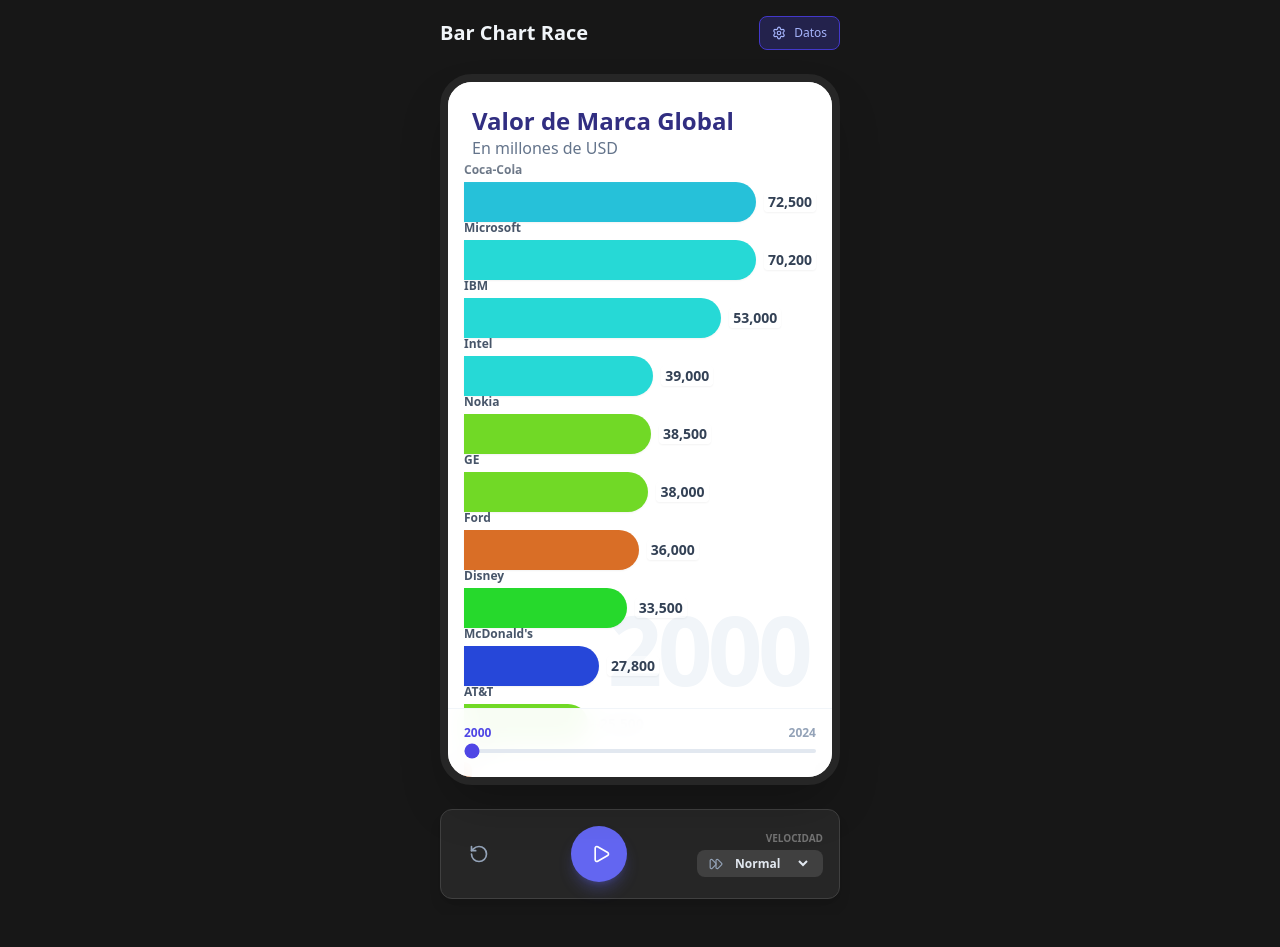
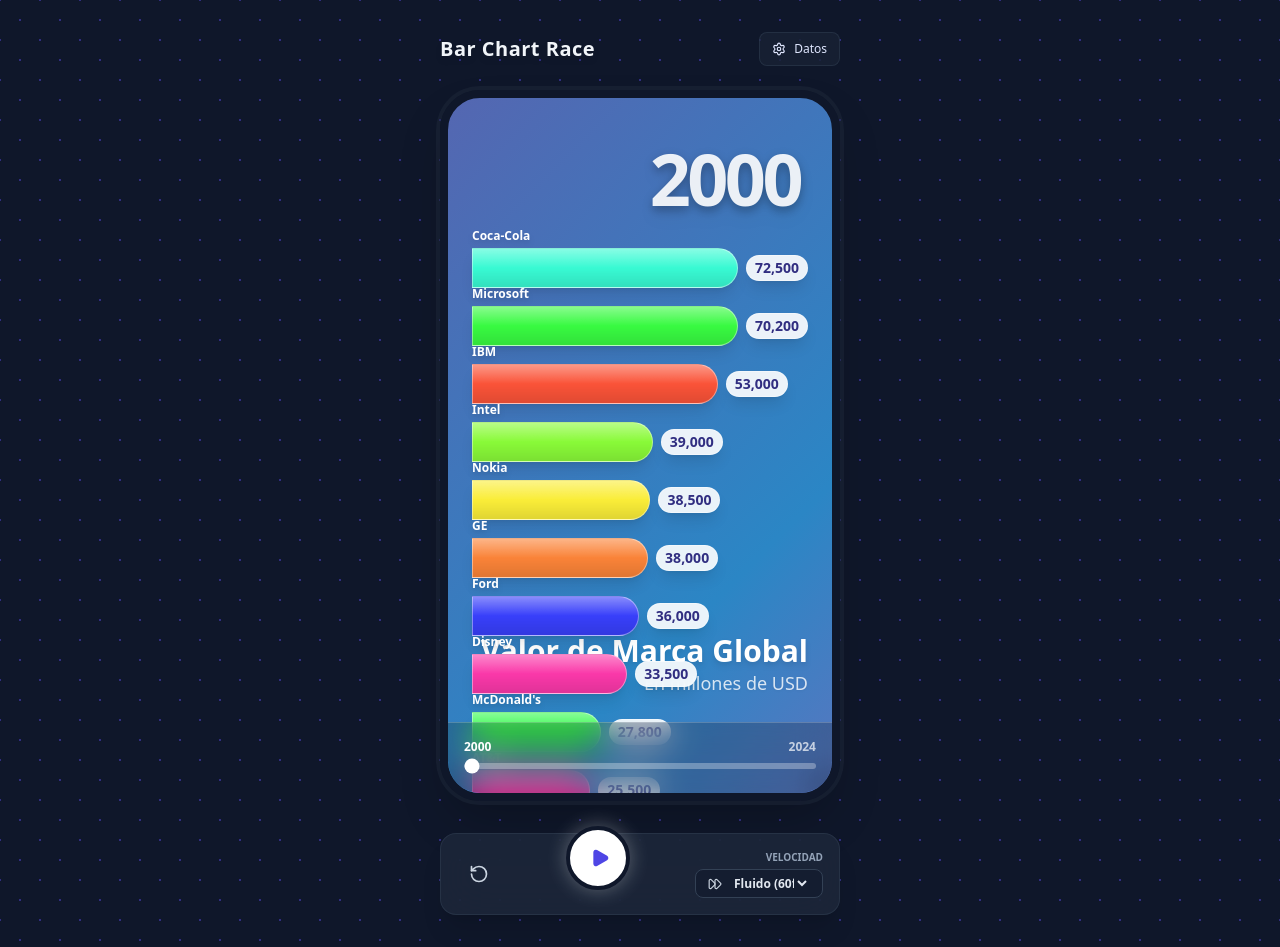
Before and after one commit to aritzgomez7-bot/BarRaces, a plain HTML site: page index.html in a window 1280 px wide. Before the commit the page ends 915 px from the top, so only its background shows below. Drawn offline with nearby package versions, Linux system fonts and the light colour scheme.

Commit message:
Update index.html

```diff
--- a/index.html
+++ b/index.html
@@ -3,43 +3,62 @@
 <head>
     <meta charset="UTF-8">
     <meta name="viewport" content="width=device-width, initial-scale=1.0">
-    <title>Bar Chart Race - Vertical</title>
+    <title>Bar Chart Race - Ultra Fluid</title>
     <!-- Tailwind CSS -->
     <script src="https://cdn.tailwindcss.com"></script>
     <!-- Lucide Icons -->
     <script src="https://unpkg.com/lucide@latest"></script>
 
     <style>
-        /* Custom smooth transition classes */
+        /* --- Transiciones Suaves --- */
         .bar-transition {
             transition-property: top, width, opacity, background-color;
             transition-timing-function: linear;
         }
 
-        /* Ocultar barra de scroll en el editor */
-        .no-scrollbar::-webkit-scrollbar {
-            display: none;
+        /* --- Scrollbar Oculta --- */
+        .no-scrollbar::-webkit-scrollbar { display: none; }
+        .no-scrollbar { -ms-overflow-style: none; scrollbar-width: none; }
+
+        /* --- NUEVA ANIMACIÓN DE FONDO VIBRANTE --- */
+        @keyframes gradient-flow {
+            0% { background-position: 0% 50%; }
+            50% { background-position: 100% 50%; }
+            100% { background-position: 0% 50%; }
         }
-        .no-scrollbar {
-            -ms-overflow-style: none;
-            scrollbar-width: none;
+
+        /* Fondo Oscuro Tech (Cuerpo de la página) */
+        .tech-bg-dark {
+            background-color: #0f172a;
+            background-image: radial-gradient(#312e81 1px, transparent 1px), radial-gradient(#312e81 1px, #0f172a 1px);
+            background-size: 40px 40px;
+            background-position: 0 0, 20px 20px;
+        }
+
+        /* Fondo VISUALMENTE ATRACTIVO (Interior del móvil) */
+        .visual-bg-vibrant {
+            /* Opción mejorada: Aurora Neon con alto contraste */
+            background: linear-gradient(-45deg, #FF3CAC, #2B86C5, #784BA0, #FF3CAC);
+            background-size: 400% 400%;
+            animation: gradient-flow 15s ease infinite;
         }
     </style>
 </head>
-<body class="min-h-screen bg-neutral-900 text-slate-100 font-sans p-4 flex flex-col items-center justify-center">
+<!-- Aplicamos fondo tech oscuro al cuerpo -->
+<body class="min-h-screen tech-bg-dark text-slate-100 font-sans py-8 px-4 flex flex-col items-center justify-center">
 
     <!-- Header -->
-    <div class="w-full max-w-[400px] mb-4 flex justify-between items-center pb-2">
-        <h1 class="text-xl font-bold text-slate-100">Bar Chart Race</h1>
-        <button id="toggle-editor-btn" class="flex items-center gap-2 text-xs text-indigo-300 hover:text-indigo-100 transition-colors font-medium bg-indigo-900/50 px-3 py-2 rounded-lg border border-indigo-700">
+    <div class="w-full max-w-[400px] mb-4 flex justify-between items-center pb-2 z-10">
+        <h1 class="text-xl font-bold text-slate-100 drop-shadow-md tracking-wide">Bar Chart Race</h1>
+        <button id="toggle-editor-btn" class="flex items-center gap-2 text-xs text-indigo-100 hover:text-white transition-colors font-medium bg-slate-800/50 backdrop-blur-md px-3 py-2 rounded-lg border border-slate-700/50">
             <i data-lucide="settings" class="w-3.5 h-3.5"></i>
             <span id="editor-btn-text">Datos</span>
         </button>
     </div>
 
     <!-- Editor Modal (Hidden by default) -->
-    <div id="editor-modal" class="hidden fixed inset-0 z-50 flex items-center justify-center p-4 bg-black/50 backdrop-blur-sm">
-        <div class="w-full max-w-4xl bg-white rounded-xl shadow-xl border border-slate-200 overflow-hidden animate-in fade-in zoom-in duration-300 max-h-[90vh] flex flex-col text-slate-800">
+    <div id="editor-modal" class="hidden fixed inset-0 z-50 flex items-center justify-center p-4 bg-black/60 backdrop-blur-sm">
+        <div class="w-full max-w-4xl bg-white rounded-xl shadow-2xl border border-slate-200 overflow-hidden animate-in fade-in zoom-in duration-300 max-h-[90vh] flex flex-col text-slate-800">
             <div class="p-4 bg-indigo-900 text-white flex justify-between items-center shrink-0">
                 <h3 class="font-bold flex items-center gap-2"><i data-lucide="settings" class="w-5 h-5"></i> Configuración</h3>
                 <button id="close-editor-btn" class="hover:text-indigo-200 text-xl font-bold">&times;</button>
@@ -72,54 +91,55 @@
     </div>
 
     <!-- Main Visualization Area (9:16 Aspect Ratio) -->
-    <div class="w-full max-w-[400px] aspect-[9/16] bg-white rounded-[2rem] shadow-2xl overflow-hidden relative border-8 border-neutral-800">
+    <!-- CAMBIO: Fondo visual-bg-vibrant -->
+    <div class="w-full max-w-[400px] aspect-[9/16] visual-bg-vibrant rounded-[2.5rem] shadow-2xl overflow-hidden relative border-8 border-slate-900 ring-4 ring-slate-800/50">
 
-        <!-- Internal Header inside phone -->
-        <div class="absolute top-0 left-0 right-0 p-6 z-20 bg-gradient-to-b from-white via-white/80 to-transparent pointer-events-none">
-            <h2 id="chart-title" class="text-2xl font-black text-indigo-900 leading-tight">Valor de Marca Global</h2>
-            <p id="chart-subtitle" class="text-slate-500 font-medium">En millones de USD</p>
+        <!-- Internal Header inside phone (Transparente para ver el fondo) -->
+        <div class="absolute top-5 left-0 right-0 px-8 py-6 z-20 pointer-events-none flex justify-end">
+            <span id="year-display" class="text-7xl font-black text-white/90 tracking-tighter transition-all duration-300 drop-shadow-lg" style="text-shadow: 0 4px 12px rgba(0,0,0,0.2);">2000</span>
         </div>
 
-        <!-- Year Background -->
-        <div class="absolute bottom-20 right-6 select-none pointer-events-none z-0">
-            <span id="year-display" class="text-8xl font-black text-slate-100 tracking-tighter transition-all duration-300">2000</span>
+        <!-- Background Title (Moved to bottom) -->
+        <div class="absolute bottom-24 left-6 right-6 select-none pointer-events-none z-0 text-right">
+            <h2 id="chart-title" class="text-3xl font-black text-white leading-tight drop-shadow-md">Valor de Marca Global</h2>
+            <p id="chart-subtitle" class="text-lg text-white/80 font-medium drop-shadow-sm">En millones de USD</p>
         </div>
 
         <!-- Chart Area Container -->
-        <div id="chart-container" class="relative w-full h-full p-4 pt-24 z-10 box-border">
+        <div id="chart-container" class="relative w-full h-full px-6 pb-4 pt-36 z-10 box-border">
             <!-- Bars will be injected here by JS -->
         </div>
 
         <!-- Timeline Slider inside phone -->
-        <div class="absolute bottom-0 left-0 right-0 bg-white/95 backdrop-blur-md p-4 border-t border-slate-100 z-30 pb-6">
+        <div class="absolute bottom-0 left-0 right-0 bg-black/20 backdrop-blur-lg p-4 border-t border-white/20 z-30 pb-6">
             <div class="flex items-center justify-between mb-2">
-                 <span id="current-year-mini" class="text-xs font-bold text-indigo-600">2000</span>
-                 <span id="end-year-mini" class="text-xs font-bold text-slate-400">2024</span>
+                 <span id="current-year-mini" class="text-xs font-bold text-white">2000</span>
+                 <span id="end-year-mini" class="text-xs font-bold text-white/70">2024</span>
             </div>
-            <input type="range" id="timeline-slider" min="0" value="0" class="w-full h-1 bg-slate-200 rounded-lg appearance-none cursor-pointer accent-indigo-600 block">
+            <input type="range" id="timeline-slider" min="0" value="0" class="w-full h-1.5 bg-white/30 rounded-lg appearance-none cursor-pointer accent-white block">
         </div>
     </div>
 
     <!-- Control Panel -->
-    <div class="w-full max-w-[400px] mt-6 flex justify-between items-center bg-neutral-800 p-4 rounded-xl shadow-lg border border-neutral-700">
-        <button id="reset-btn" class="p-3 rounded-full hover:bg-neutral-700 text-slate-400 transition" title="Reiniciar">
+    <div class="w-full max-w-[400px] mt-8 flex justify-between items-center bg-slate-800/80 backdrop-blur-xl p-4 rounded-2xl shadow-xl border border-slate-700/50 z-10">
+        <button id="reset-btn" class="p-3 rounded-full hover:bg-white/10 text-slate-300 transition" title="Reiniciar">
             <i data-lucide="rotate-ccw" class="w-5 h-5"></i>
         </button>
 
-        <button id="play-pause-btn" class="bg-indigo-500 hover:bg-indigo-400 text-white rounded-full p-4 shadow-lg shadow-indigo-500/30 transition-transform active:scale-95 flex items-center justify-center w-14 h-14">
-            <i id="play-icon" data-lucide="play" class="w-7 h-7 ml-1"></i>
-            <i id="pause-icon" data-lucide="pause" class="w-7 h-7 hidden"></i>
+        <button id="play-pause-btn" class="bg-white text-indigo-600 hover:bg-indigo-50 rounded-full p-4 shadow-[0_0_20px_rgba(255,255,255,0.3)] transition-transform active:scale-95 flex items-center justify-center w-16 h-16 -mt-8 border-4 border-slate-900">
+            <i id="play-icon" data-lucide="play" class="w-8 h-8 ml-1 fill-current"></i>
+            <i id="pause-icon" data-lucide="pause" class="w-8 h-8 fill-current hidden"></i>
         </button>
 
         <div class="flex flex-col items-end">
-            <span class="text-[10px] uppercase font-bold text-neutral-500 mb-1">Velocidad</span>
-            <div class="flex items-center gap-2 bg-neutral-700 px-3 py-1 rounded-lg">
-                <i data-lucide="fast-forward" class="w-3.5 h-3.5 text-slate-400"></i>
+            <span class="text-[10px] uppercase font-bold text-slate-400 mb-1">Velocidad</span>
+            <div class="flex items-center gap-2 bg-slate-900/50 px-3 py-1 rounded-lg border border-slate-700">
+                <i data-lucide="fast-forward" class="w-3.5 h-3.5 text-slate-300"></i>
                 <select id="speed-select" class="bg-transparent text-xs font-semibold text-slate-200 outline-none cursor-pointer w-20 border-none focus:ring-0">
-                    <option value="200">Lento</option>
-                    <option value="150" selected>Normal</option>
-                    <option value="100">Rápido</option>
-                    <option value="50">Turbo</option>
+                    <option value="40" class="bg-slate-900">Lento</option>
+                    <option value="20" class="bg-slate-900" selected>Fluido (60fps)</option>
+                    <option value="10" class="bg-slate-900">Rápido</option>
+                    <option value="5" class="bg-slate-900">Turbo</option>
                 </select>
             </div>
         </div>
@@ -208,7 +228,11 @@
         let timeline = [];
         let currentIndex = 0;
         let isPlaying = false;
-        let frameDuration = 150;
+
+        // FRAME SETTINGS FOR 60FPS SMOOTHNESS
+        let frameDuration = 20;
+        let animationStep = 0.01;
+
         let intervalId = null;
         let chartTitle = "Valor de Marca Global";
         let chartSubtitle = "En millones de USD";
@@ -242,19 +266,26 @@
 
         // Constants
         const ROW_HEIGHT = 58;
-        const OFFSET_TOP = 100;
+        const OFFSET_TOP = 150;
 
         // --- UTILS ---
         const stringToColor = (str) => {
             let hash = 0;
             for (let i = 0; i < str.length; i++) {
+                // Multiplicador primo más grande para dispersar mejor los bits
                 hash = str.charCodeAt(i) + ((hash << 5) - hash);
             }
-            const h = Math.abs(hash % 360);
-            return `hsl(${h}, 70%, 50%)`;
+
+            // Usar aproximación del Ángulo Dorado (~137.5 grados) para separar tonos
+            // Esto asegura que cadenas similares no terminen con colores adyacentes
+            const angle = Math.abs(hash * 137.508);
+            const h = angle % 360;
+
+            // Alta saturación y luminosidad para efecto neón
+            return `hsl(${h}, 95%, 60%)`;
         };
 
-        const interpolateData = (data, step = 0.1) => {
+        const interpolateData = (data, step) => {
             const years = Object.keys(data).map(Number).sort((a, b) => a - b);
             const minYear = years[0];
             const maxYear = years[years.length - 1];
@@ -274,7 +305,7 @@
             };
 
             for (let y = minYear; y <= maxYear; y += step) {
-                const currentYearKey = y.toFixed(1);
+                const currentYearKey = y.toFixed(2);
                 const prevKeyYear = years.filter(year => year <= y).pop();
                 const nextKeyYear = years.find(year => year > y) || prevKeyYear;
 
@@ -303,7 +334,7 @@
         // --- CORE LOGIC ---
 
         function initData() {
-            denseData = interpolateData(rawData, 0.1);
+            denseData = interpolateData(rawData, animationStep);
             timeline = Object.keys(denseData).sort((a, b) => parseFloat(a) - parseFloat(b));
 
             // Slider config
@@ -320,6 +351,8 @@
 
         function renderFrame() {
             const currentKey = timeline[currentIndex];
+            if (!currentKey) return;
+
             const items = [...denseData[currentKey]].sort((a, b) => b.value - a.value);
             const maxValue = items.length > 0 ? items[0].value : 1;
 
@@ -333,7 +366,8 @@
                 ...item,
                 rank: index,
                 barWidth: (item.value / maxValue) * 100,
-                color: item.color || stringToColor(item.category || item.name)
+                // CAMBIO: Usamos item.name como prioridad para garantizar colores distintos
+                color: item.color || stringToColor(item.name)
             }));
 
             const activeNames = new Set(activeItems.map(i => i.name));
@@ -342,31 +376,36 @@
             activeItems.forEach(item => {
                 let el = barElements[item.name];
 
-                // If element doesn't exist, create it
                 if (!el) {
                     el = document.createElement('div');
-                    el.className = "absolute left-4 right-4 flex items-center bar-transition";
+                    el.className = "absolute left-6 right-6 flex items-center bar-transition";
                     el.style.transitionDuration = `${frameDuration}ms`;
+                    // Updated for visibility on bright background
                     el.innerHTML = `
-                        <div class="absolute -top-5 left-0 text-xs font-bold text-slate-600 truncate max-w-[200px]">${item.name}</div>
+                        <div class="absolute -top-5 left-0 text-xs font-bold text-white drop-shadow-md truncate max-w-[200px] shadow-black">${item.name}</div>
                         <div class="w-full h-10 relative flex items-center">
-                            <div class="bar-fill h-full rounded-r-full shadow-sm flex items-center pl-2 overflow-visible whitespace-nowrap relative bar-transition" style="transition-duration: ${frameDuration}ms;">
+                            <div class="bar-fill h-full rounded-r-full shadow-lg flex items-center pl-2 overflow-visible whitespace-nowrap relative bar-transition border border-white/40" style="transition-duration: ${frameDuration}ms;">
                                 ${item.image ? `<img src="${item.image}" class="w-10 h-10 rounded-full absolute -right-5 border-2 border-white shadow-sm z-10 bg-white" onerror="this.style.display='none'">` : ''}
                             </div>
-                            <span class="value-label ml-2 text-sm font-bold text-slate-700 tabular-nums z-20 shadow-sm bg-white/50 px-1 rounded">0</span>
+                            <span class="value-label ml-2 text-sm font-bold text-indigo-900 tabular-nums z-20 shadow-lg bg-white/90 backdrop-blur-sm px-2 py-0.5 rounded-full border border-white/40">0</span>
                         </div>
                     `;
                     els.chartContainer.appendChild(el);
                     barElements[item.name] = el;
                 }
 
-                // Update Position & Styles
+                el.style.transitionDuration = `${frameDuration}ms`;
+                el.querySelector('.bar-fill').style.transitionDuration = `${frameDuration}ms`;
+
                 el.style.top = `${(item.rank * ROW_HEIGHT) + OFFSET_TOP}px`;
                 el.style.opacity = '1';
 
                 const barFill = el.querySelector('.bar-fill');
                 barFill.style.width = `${Math.max(item.barWidth, 1)}%`;
+                // Make colors solid but vibrant
                 barFill.style.backgroundColor = item.color;
+                // Add glassy shine
+                barFill.style.backgroundImage = "linear-gradient(to bottom, rgba(255,255,255,0.4), rgba(255,255,255,0) 50%, rgba(0,0,0,0.1))";
 
                 const valLabel = el.querySelector('.value-label');
                 valLabel.innerText = Math.round(item.value).toLocaleString();
@@ -377,7 +416,7 @@
                 if (!activeNames.has(name)) {
                     const el = barElements[name];
                     el.style.opacity = '0';
-                    el.style.top = '600px'; // Drop down
+                    el.style.top = '600px';
                 }
             });
         }
@@ -411,12 +450,10 @@
         }
 
         function updateTransitionSpeed() {
-             // Update CSS style for existing elements if speed changes
              Object.values(barElements).forEach(el => {
                  el.style.transitionDuration = `${frameDuration}ms`;
                  el.querySelector('.bar-fill').style.transitionDuration = `${frameDuration}ms`;
              });
-             // If playing, restart loop with new speed
              if (isPlaying) {
                  startGameLoop();
              }
@@ -451,7 +488,6 @@
             updateTransitionSpeed();
         });
 
-        // Editor Logic
         els.toggleEditorBtn.addEventListener('click', () => {
             els.editorModal.classList.remove('hidden');
         });
@@ -466,21 +502,16 @@
                 const keys = Object.keys(parsed).sort();
                 if (keys.length === 0) throw new Error("El JSON está vacío.");
 
-                // Update Data
                 rawData = parsed;
                 chartTitle = els.inputTitle.value;
                 chartSubtitle = els.inputSubtitle.value;
                 els.titleDisplay.innerText = chartTitle;
                 els.subtitleDisplay.innerText = chartSubtitle;
 
-                // Re-init
                 initData();
-
-                // Reset View
                 currentIndex = 0;
                 pauseGame();
 
-                // Clear DOM
                 els.chartContainer.innerHTML = '';
                 for (let key in barElements) delete barElements[key];
 
@@ -494,10 +525,7 @@
             }
         });
 
-        // Initialize Icons
         lucide.createIcons();
-
-        // Boot
         initData();
         renderFrame();
 
```
